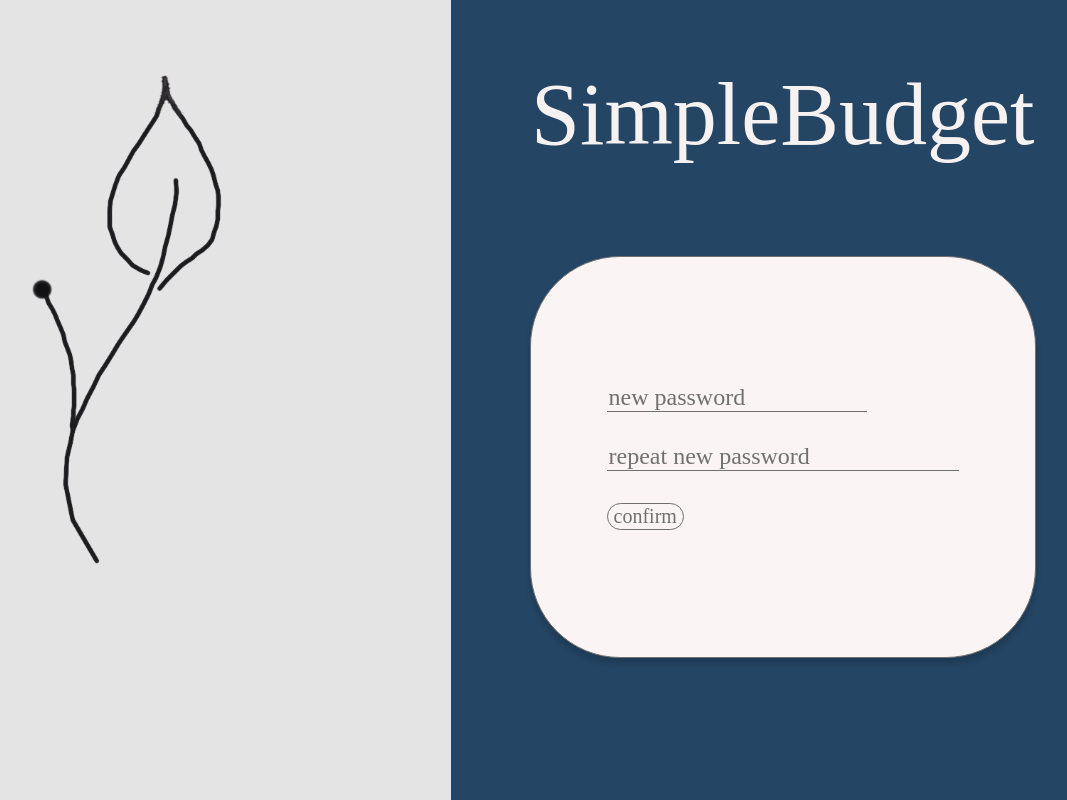
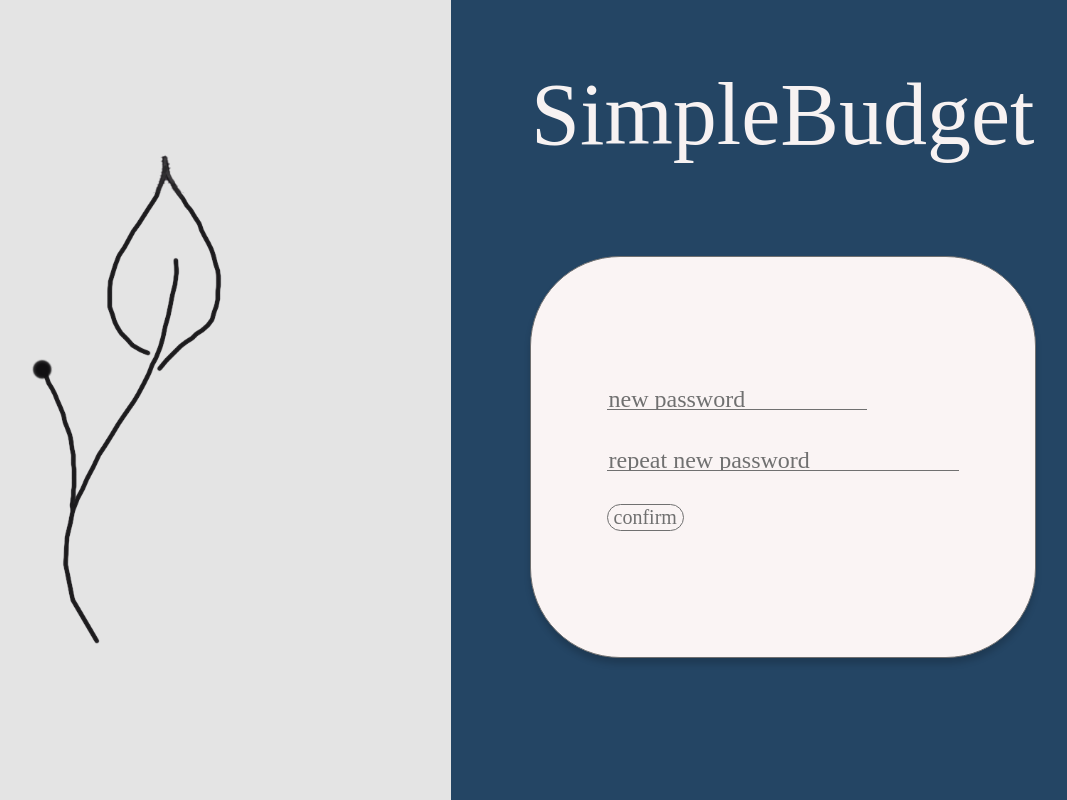
Before and after one commit to gzapalka/PAI, a PHP site: page /public/views/new-pwd.php in a window 1280 px wide. Shown: the whole page, without its empty margins (189-1256 px from the left). Run offline with PHP 8.4, Linux system fonts and the light colour scheme.

Commit message:
add css for mobile

```diff
--- a/public/css/styles.css
+++ b/public/css/styles.css
@@ -13,10 +13,12 @@
   .left-container img {
     width: 100%;
     object-fit: contain;
+    align-self: center;
   }
 
   .left-container {
     width: 50%;
+    display: flex;
   }
 
   .logo h1 {
@@ -41,7 +43,6 @@
     justify-items: center;
     align-items: center;
     grid-template-rows: 2fr 4fr 1fr;
-    justify-self: center;
   }
 
   .login-panel {
@@ -59,7 +60,7 @@
   form {
     width: 70%;
     display: grid;
-    row-gap: 32px;
+    row-gap: calc(2vw + 1vh);
     column-gap: 22px;
   }
 
@@ -140,7 +141,7 @@
 
   .input-style {
     font-family: Ink Free;
-    font-size: 24px;
+    font-size: calc(2vw + 1vh);
     background-color: #00000000;
     border: none;
     border-bottom: 1px solid #707070;
@@ -183,3 +184,15 @@
     color: #707070;
     font-size: 20px;
   }
+
+@media only screen and (max-device-width: 420px) {
+  body {
+    background: #244564;
+  }
+  .left-container {
+    display: none;
+  }
+  .right-container {
+    width: 100%;
+  }
+}
```
